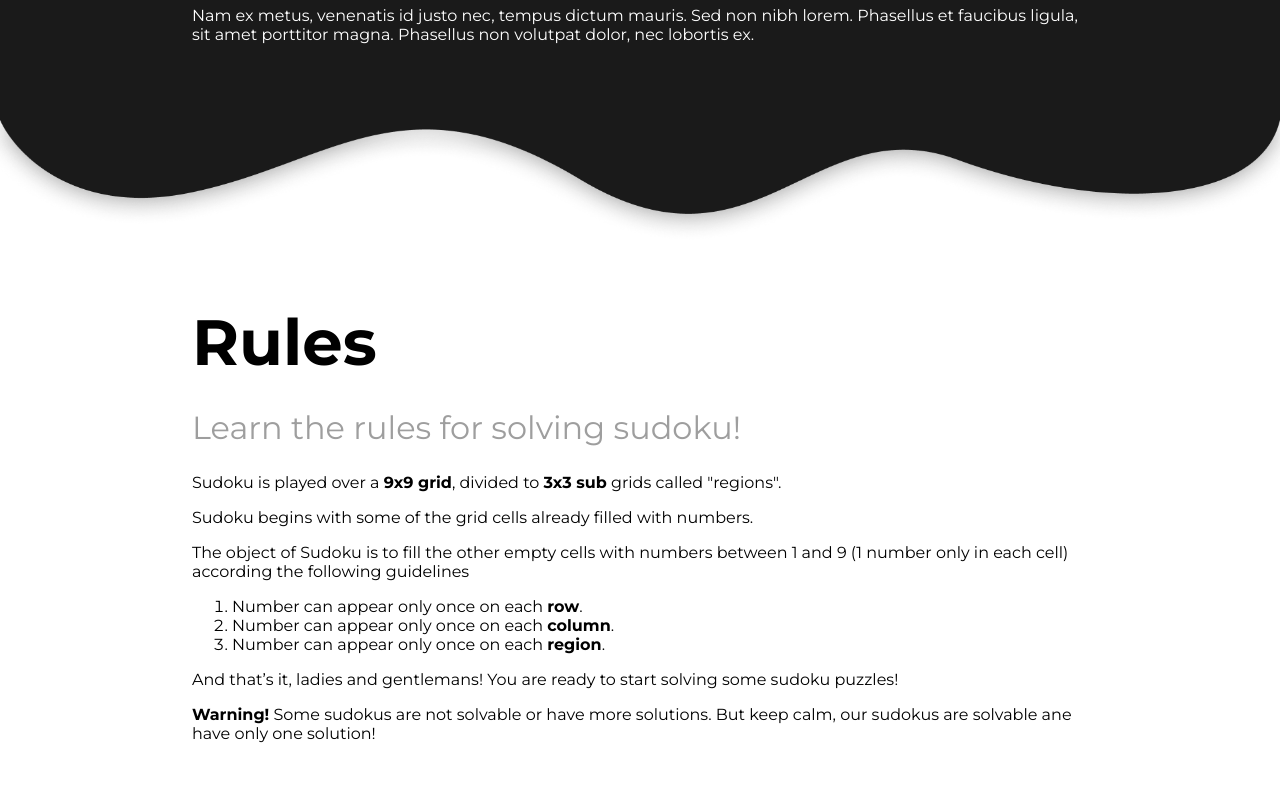
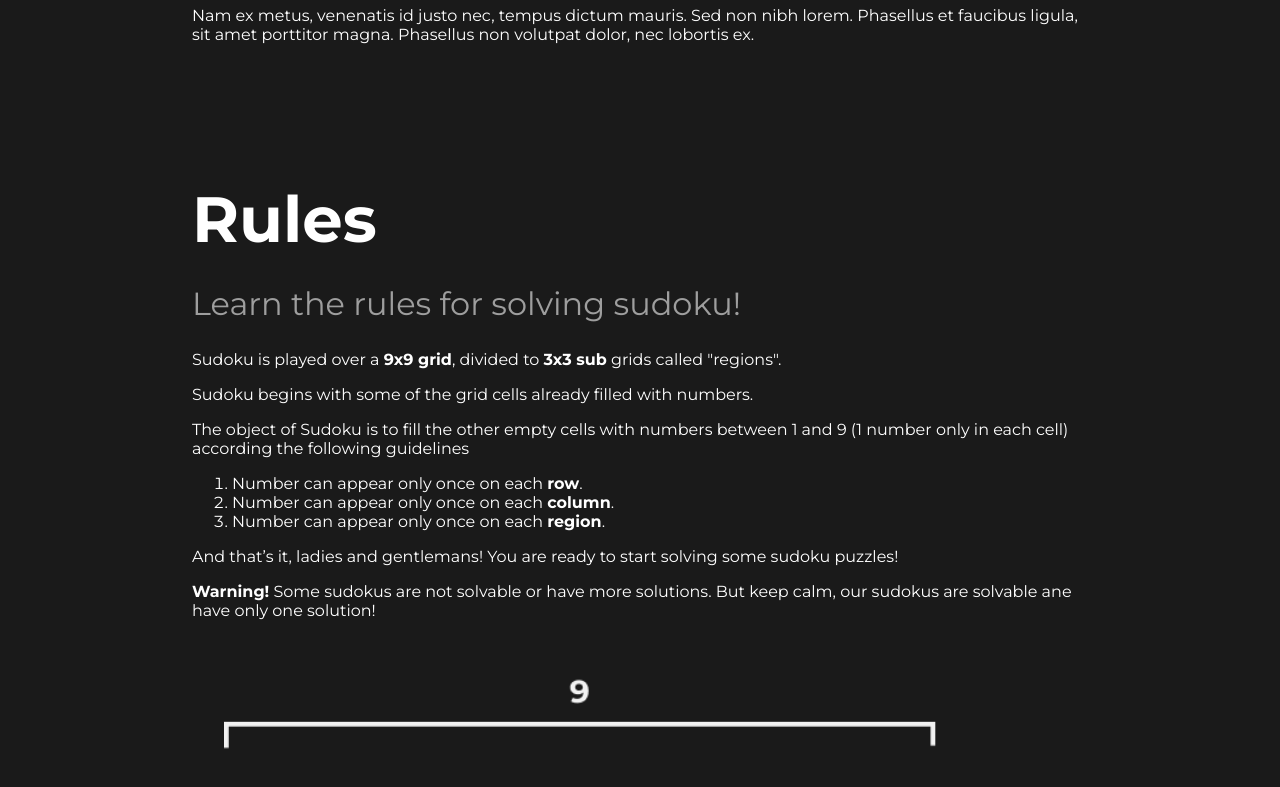
Before and after one commit to NikolSkvarilova/sudoku, a React (Create React App) app: page / in a window 1280 px wide. Shown: the part 2720-3507 px from the top of the page. Built offline with nearby package versions, Linux system fonts and the light colour scheme.

Commit message:
Removed the light-bg section; added rules text-section

```diff
--- a/src/Components/Pages/Home/Home.jsx
+++ b/src/Components/Pages/Home/Home.jsx
@@ -104,17 +104,6 @@ const Home = () => {
             <p>Aliquam sollicitudin egestas pellentesque. Nulla porta sollicitudin lacus, ut finibus libero fermentum quis. Integer fermentum mattis ex, lacinia lobortis ex hendrerit in. Vivamus at ante imperdiet, lobortis felis vitae, efficitur massa.</p> <p>Nam ex metus, venenatis id justo nec, tempus dictum mauris. Sed non nibh lorem. Phasellus et faucibus ligula, sit amet porttitor magna. Phasellus non volutpat dolor, nec lobortis ex.</p>
           </TextSection>
         </Section>
-      </Section>
-
-      <Section
-        className="light-container"
-        padding="0 0 60px 0">
-
-        <img
-          className="wavy-transition"
-          src={ require('../../../images/transition1.png') }
-          alt="wavy thing"
-        />
 
         <Section
           sectionLink="rules">
@@ -122,10 +111,10 @@ const Home = () => {
           <TextSection
             title="Rules"
             sub_title="Learn the rules for solving sudoku!"
-            title_color={ colorPalette.txtPrimaryDark }
+            title_color={ colorPalette.txtPrimaryLight }
             sub_title_color={ colorPalette.txtSecondary }
-            txt_color={ colorPalette.txtPrimaryDark }
-            img={ require('../../../images/sudoku.png') }
+            txt_color={ colorPalette.txtPrimaryLight }
+            img={ require('../../../images/sudoku_light.png') }
             alt="Designer Image"
             img_align="right"
             img_align_mobile="bot">
--- a/src/Components/Pages/Home/Home.scss
+++ b/src/Components/Pages/Home/Home.scss
@@ -34,12 +34,6 @@ html {
 @media only screen and (max-width: 1390px) {
   .cards-container {
     background-image: none;
-  }
-}
-
-.light-container {
-  .wavy-transition {
-    width: 100vw;
   }
 }
 
```
Also changed, not shown: src/images/sudoku_light.png (added), src/images/transition1.png (deleted).
